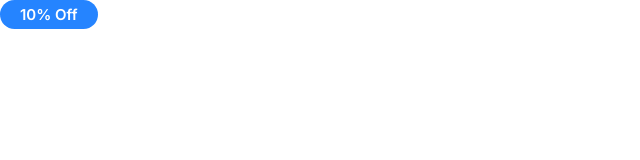
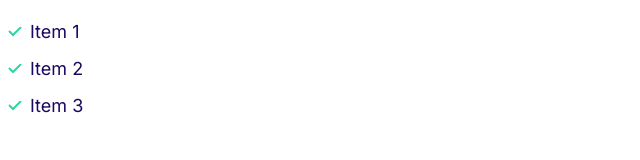
Before and after one commit to sgraubard/Moshify, a plain HTML site: page index.html in a window 1280 px wide. Shown: the whole page, without its empty margins (0-640 px from the left). Drawn offline with Linux system fonts and the light colour scheme.

Commit message:
13- Lists

```diff
--- a/css/styles.css
+++ b/css/styles.css
@@ -120,3 +120,31 @@ a {
     font-size: 1.2rem;
   }
 }
+
+/* Lists */
+.list {
+  list-style: none;
+  padding-left: 0;
+  color: var(--color-headings);
+}
+
+.list--inline .list__item {
+  display: inline-block;
+  margin-right: 2rem;
+}
+
+.list--tick {
+  list-style-image: url(../images/tick.svg);
+  padding-left: 3rem;
+}
+
+.list--tick .list__item {
+  padding-left: 0.5rem;
+  margin-bottom: 1rem;
+}
+
+@media screen and (min-width: 1024px) {
+  .list--tick .list__item {
+    padding-left: 0;
+  }
+}
--- a/index.html
+++ b/index.html
@@ -15,6 +15,10 @@
     <link rel="stylesheet" href="css/styles.css" />
   </head>
   <body>
-    <span class="badge badge--primary">10% Off</span>
+    <ul class="list list--tick">
+      <li class="list__item">Item 1</li>
+      <li class="list__item">Item 2</li>
+      <li class="list__item">Item 3</li>
+    </ul>
   </body>
 </html>
```
Also changed, not shown: components/lists.html (added, +5 -0 lines), images/tick.svg (added).
